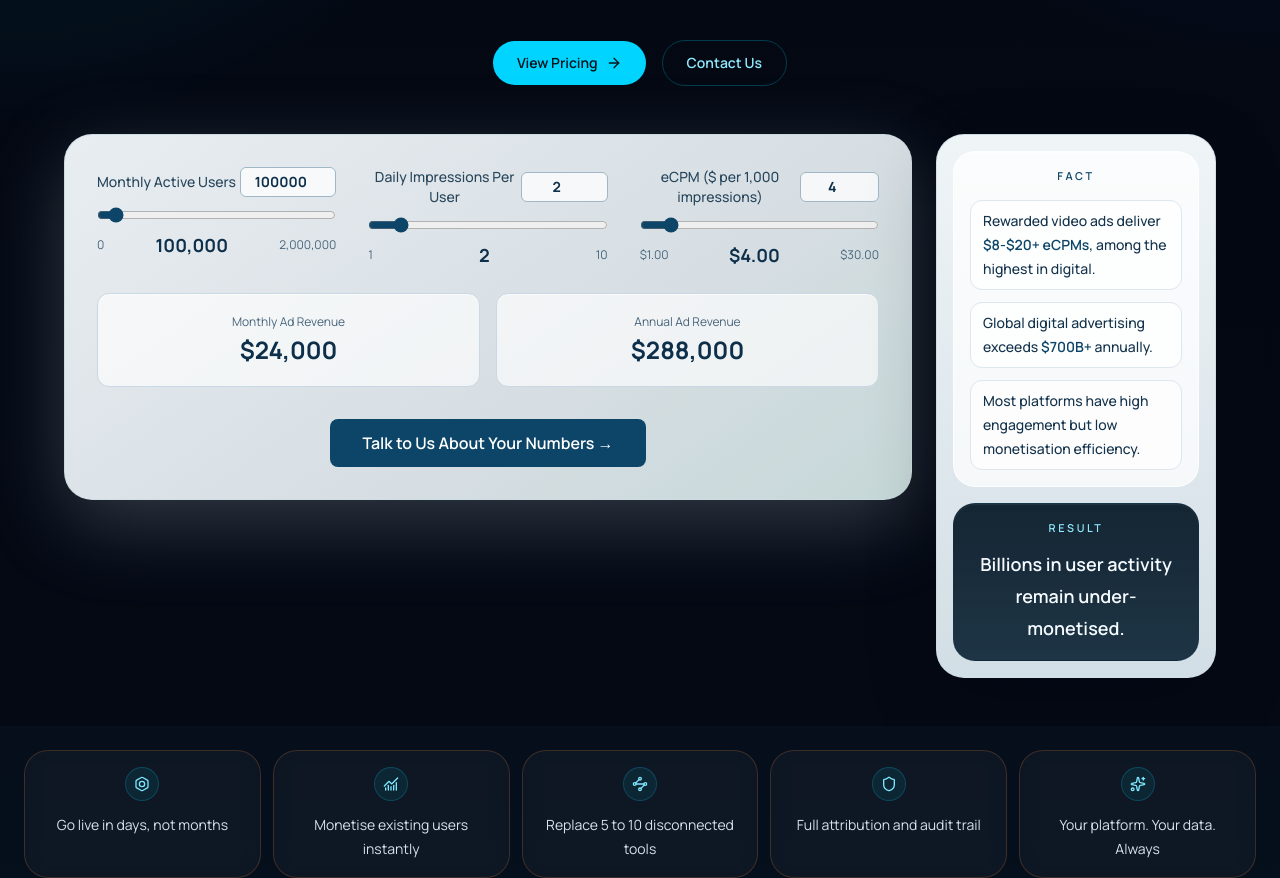
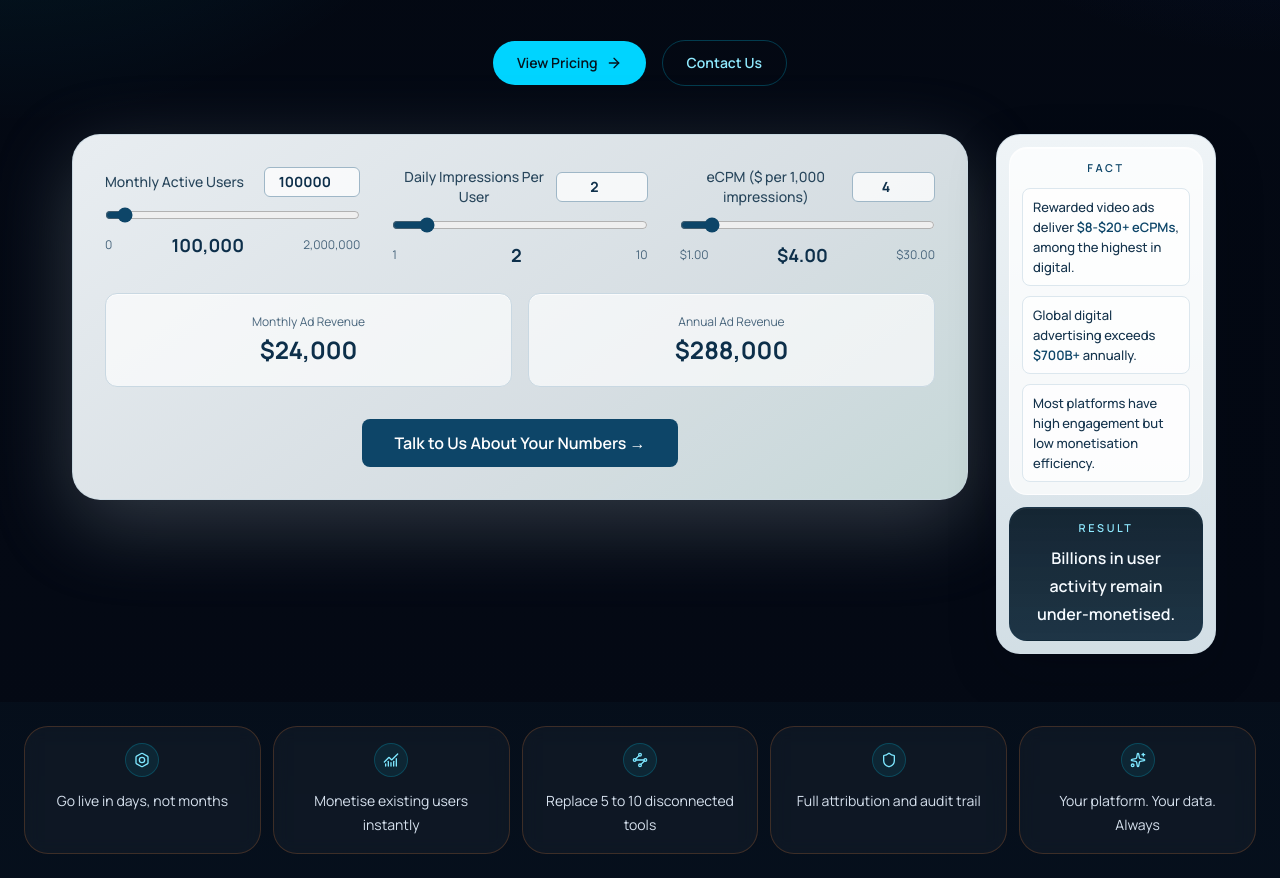
Before and after one commit to morgan9hips-sketch/AdRevTechnologies_Production, a Next.js app in the folder website_production/: page / in a window 1280 px wide. Shown: the part 560-1438 px from the top of the page. Built offline with nearby package versions, Linux system fonts and the light colour scheme.

Commit message:
Reduce homepage fact card footprint

```diff
--- a/website_production/components/marketing/home/hero-section.tsx
+++ b/website_production/components/marketing/home/hero-section.tsx
@@ -42,44 +42,44 @@ export function HeroSection() {
           </div>
 
           <div className="mt-12 w-full max-w-6xl">
-            <div className="flex flex-col items-center gap-5 lg:grid lg:grid-cols-[minmax(0,1fr)_280px] lg:items-start lg:gap-6">
+            <div className="flex flex-col items-center gap-5 lg:grid lg:grid-cols-[minmax(0,1fr)_220px] lg:items-start lg:gap-5">
               <div className="w-full">
                 <RevenueCalculator />
               </div>
 
-              <aside className="w-full max-w-[280px] rounded-[28px] border border-[#c9d8e2]/70 bg-[linear-gradient(180deg,rgba(244,249,252,0.98),rgba(223,236,242,0.94))] p-4 text-center shadow-[0_24px_70px_rgba(2,6,15,0.22)] backdrop-blur lg:justify-self-end">
-                <div className="rounded-[22px] border border-white/75 bg-white/72 px-4 py-4 shadow-[inset_0_1px_0_rgba(255,255,255,0.65)]">
+              <aside className="w-full max-w-[220px] rounded-[24px] border border-[#c9d8e2]/70 bg-[linear-gradient(180deg,rgba(244,249,252,0.98),rgba(223,236,242,0.94))] p-3 text-center shadow-[0_18px_50px_rgba(2,6,15,0.18)] backdrop-blur lg:justify-self-end">
+                <div className="rounded-[18px] border border-white/75 bg-white/72 px-3 py-3 shadow-[inset_0_1px_0_rgba(255,255,255,0.65)]">
                   <div className="text-[0.68rem] font-semibold uppercase tracking-[0.24em] text-[#0d4568]">
                     Fact
                   </div>
 
-                  <div className="mt-4 space-y-3 text-left">
-                    <p className="rounded-xl border border-[#dce7ee] bg-white/76 px-3 py-2 text-sm font-medium leading-6 text-[#13324b]">
+                  <div className="mt-3 space-y-2.5 text-left">
+                    <p className="rounded-lg border border-[#dce7ee] bg-white/76 px-2.5 py-2 text-[13px] font-medium leading-5 text-[#13324b]">
                       Rewarded video ads deliver{' '}
                       <span className="font-semibold text-[#0d4568]">
                         $8-$20+ eCPMs
                       </span>
                       , among the highest in digital.
                     </p>
-                    <p className="rounded-xl border border-[#dce7ee] bg-white/76 px-3 py-2 text-sm font-medium leading-6 text-[#13324b]">
+                    <p className="rounded-lg border border-[#dce7ee] bg-white/76 px-2.5 py-2 text-[13px] font-medium leading-5 text-[#13324b]">
                       Global digital advertising exceeds{' '}
                       <span className="font-semibold text-[#0d4568]">
                         $700B+
                       </span>{' '}
                       annually.
                     </p>
-                    <p className="rounded-xl border border-[#dce7ee] bg-white/76 px-3 py-2 text-sm font-medium leading-6 text-[#13324b]">
+                    <p className="rounded-lg border border-[#dce7ee] bg-white/76 px-2.5 py-2 text-[13px] font-medium leading-5 text-[#13324b]">
                       Most platforms have high engagement but low monetisation
                       efficiency.
                     </p>
                   </div>
                 </div>
 
-                <div className="mt-4 rounded-[22px] border border-[#0d4568]/14 bg-[linear-gradient(180deg,rgba(8,25,39,0.94),rgba(10,34,52,0.9))] px-4 py-4 text-center text-white shadow-[inset_0_1px_0_rgba(255,255,255,0.06)]">
+                <div className="mt-3 rounded-[18px] border border-[#0d4568]/14 bg-[linear-gradient(180deg,rgba(8,25,39,0.94),rgba(10,34,52,0.9))] px-3 py-3 text-center text-white shadow-[inset_0_1px_0_rgba(255,255,255,0.06)]">
                   <div className="text-[0.68rem] font-semibold uppercase tracking-[0.24em] text-[#8feaff]">
                     Result
                   </div>
-                  <p className="mt-3 text-lg font-semibold leading-8 text-[#f6fbff]">
+                  <p className="mt-2 text-base font-semibold leading-7 text-[#f6fbff]">
                     Billions in user activity remain under-monetised.
                   </p>
                 </div>
```
